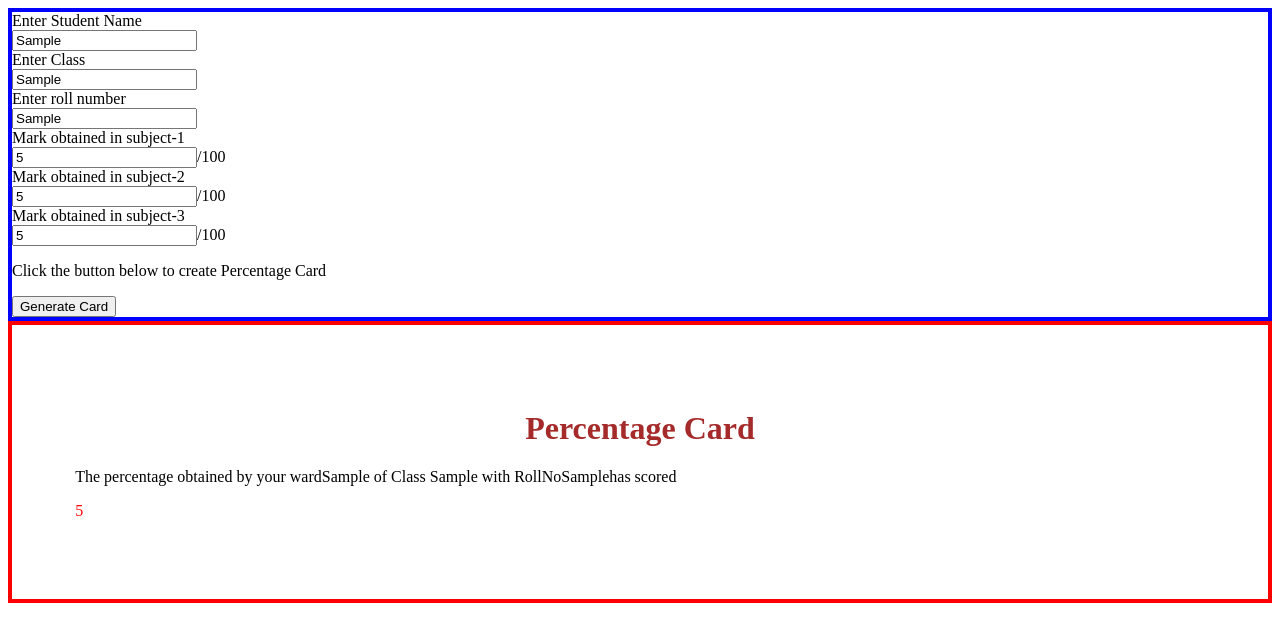
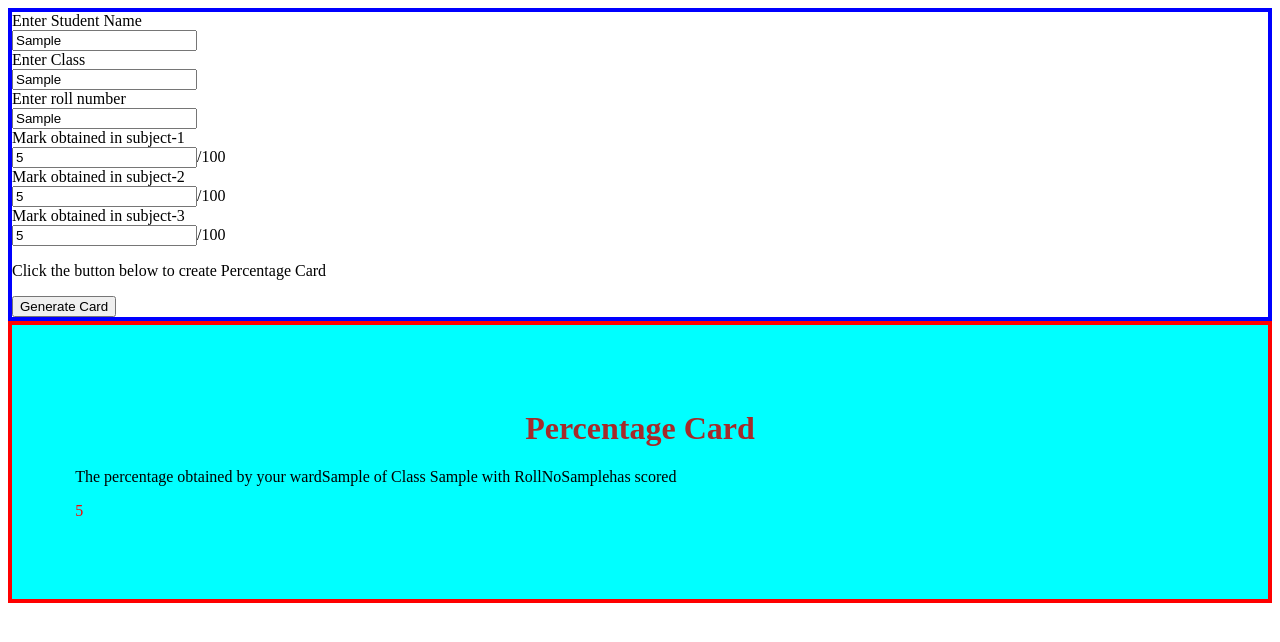
Before and after one commit to mrudulamenon/percentagegenerator, a plain HTML site: page solution.html in a window 1280 px wide. Both pictures are taken after typing "Sample", "Sample", "Sample", "5", "5", "5" into the empty fields and a click on the button "Generate Card". Drawn offline with Linux system fonts and the light colour scheme.

Commit message:
Adding Extra Style

```diff
--- a/script.js
+++ b/script.js
@@ -1,29 +1,36 @@
 // You can add your codes here
 function getPercentage()
 {
-    alert("hi");
+    //alert("hi");
     //var card = document.getElementById("reportCard");
+    //card.removeAttribute("hidden","true");
+    //card.setAttribute("hidden","false");
+
+    // Getting Data
     var studPara = document.querySelector("#displayPara");
     var head = document.querySelector("#cardHead");
     var avgSpan = document.querySelector("#avgDisplay")
+    var divCard = document.querySelector("#divReportCard")
 
     var studName = document.querySelector("#name").value;
     var studClass = document.querySelector("#class").value;
     var studRollNo = document.querySelector("#rollNo").value;
 
 
-    //card.removeAttribute("hidden","true");
-    //card.setAttribute("hidden","false");
-    head.innerText="Percentage Card";
 
     var sub1 = parseFloat(document.getElementById("mark1").value);
-    //alert(sub1);
     var sub2 = parseFloat(document.getElementById("mark2").value);
     var sub3 = parseFloat(document.getElementById("mark3").value);
     var percentage = parseInt((sub1 + sub2 + sub3)/3);
-    alert ("Percentage is "+ percentage);
+    //alert ("Percentage is "+ percentage);
     alert(studName);
 
+    // setting style
+    divCard.style.border = "solid red 4px";
+    divCard.style.backgroundColor = "aqua";
+    divCard.style.padding="5%";
+
+    head.innerText="Percentage Card";
     studPara.innerText="The percentage obtained by your ward" + studName + " of Class " +studClass + " with RollNo" + studRollNo + "has scored";
     avgSpan.innerText= percentage;
     if(percentage<40)
@@ -32,7 +39,10 @@
         avgSpan.style.color="green";
     }
     else
-    { avgSpan.style.color="white";}
+    { avgSpan.style.color="white";
+
+
+}
 
     //para.innerText="hi";
 
--- a/styleSolutions.css
+++ b/styleSolutions.css
@@ -3,11 +3,7 @@
     border: solid blue 4px;
 
 }
-#divReportCard{
-    border: solid red 4px;
-    padding: 5%;
 
-}
 #cardHead{
     color: brown;
     text-align: center;
```
